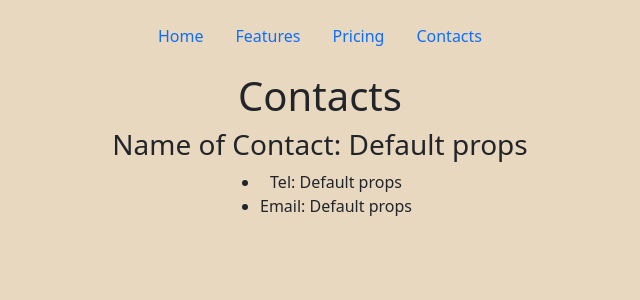
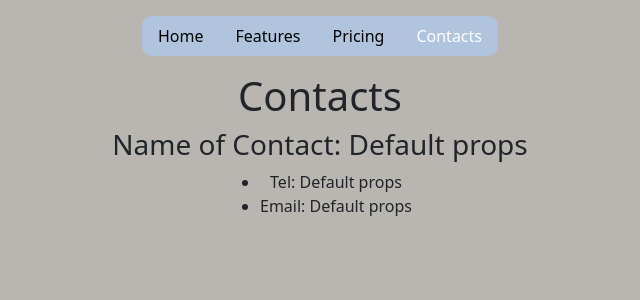
Before and after one commit to F4hdC/React_First_Project, a React (Create React App) app: page /About in a window 1280 px wide. Shown: the top 300 px of the page, without its empty margins (320-960 px from the left). Built offline with nearby package versions, Linux system fonts and the light colour scheme.

Commit message:
NavBarFinal

```diff
--- a/src/App.js
+++ b/src/App.js
@@ -1,5 +1,6 @@
 import Contacts from './components/contacts/Contacts';
 import Navbar from './components/navbar/Navbar';
+
 
 
 
@@ -8,7 +9,6 @@ function App() {
   return (
     <div className="App">
       <Navbar about={Contacts} title_about="Contacts"/>
-      {/* <Contacts name="David" tel="00332211" email="desde@clase.es"/> */}
     </div>
   );
 }
--- a/src/components/navbar/Navbar.css
+++ b/src/components/navbar/Navbar.css
@@ -1,4 +1,16 @@
 
 body {
-    background-color: rgb(233, 216, 192) !important;
+    background-color: rgb(185, 182, 178) !important;
 }
+
+.active{
+    background-color: inherit !important;
+    color: white !important;
+}
+.nav{
+    background-color:lightsteelblue !important;
+    border-radius: 10px;
+}
+.nav a{
+    color:black ;
+}
--- a/src/components/navbar/Navbar.js
+++ b/src/components/navbar/Navbar.js
@@ -6,22 +6,23 @@ import Features from '../Features/Features';
 import Pricing from '../pricing/Pricing';
 
 // Importo las rutas para la navegacion
-import { BrowserRouter as Router, Route,Link } from 'react-router-dom';
+import { BrowserRouter as Router, Route,Link,NavLink } from 'react-router-dom';
 
 // Para pasar parametros auna funcion, hay que añadirlos dentro de los parentesis
 const Navbar = (parametros) => {
     // Creo un objeto para no repetir escribir parametros.....
     const { about,title_about } = parametros;
+   // var active = "active"
     return (
         <Router>
         <div className="container">
         <header className="d-flex justify-content-center py-3">
           <ul className="nav nav-pills">
-            <li className="nav-item"><Link to="/" className="nav-link">Home</Link></li>
-            <li className="nav-item"><Link to="/Features" className="nav-link">Features</Link></li>
-            <li className="nav-item"><Link to="/Pricing" className="nav-link">Pricing</Link></li>
+            <li className="nav-item"><NavLink to="/" exact className="nav-link">Home</NavLink></li>
+            <li className="nav-item"><NavLink to="/Features" className="nav-link">Features</NavLink></li>
+            <li className="nav-item"><NavLink to="/Pricing" className="nav-link">Pricing</NavLink></li>
             {/* <li className="nav-item"><Link to="#" className="nav-link">FAQs</Link></li> */}
-            <li className="nav-item"><Link to="/About" className="nav-link">{title_about}</Link></li>
+            <li className="nav-item"><NavLink to="/About" className="nav-link">{title_about}</NavLink></li>
           </ul>
         </header>
       <Route path="/" exact component={Home} />
```
